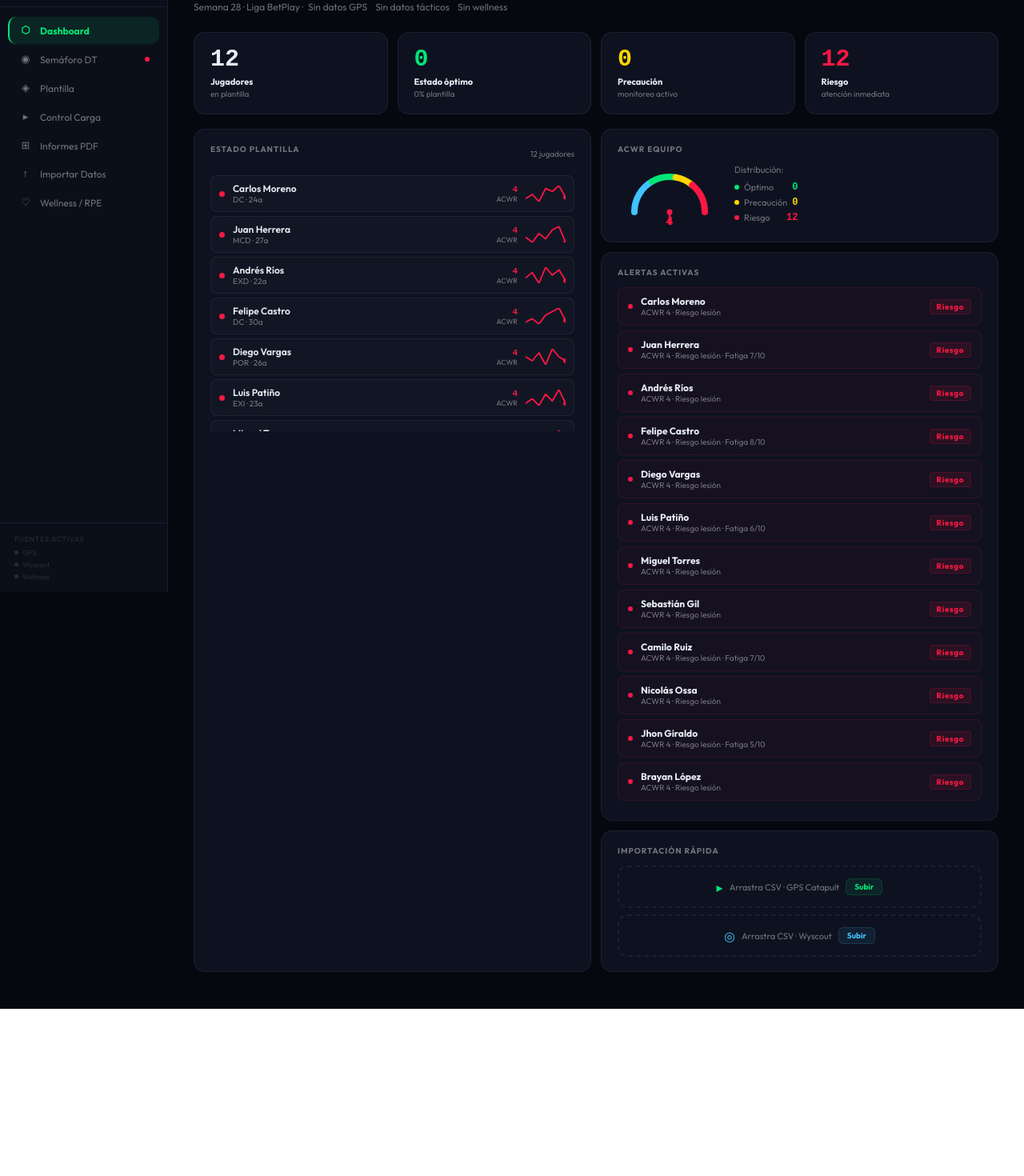
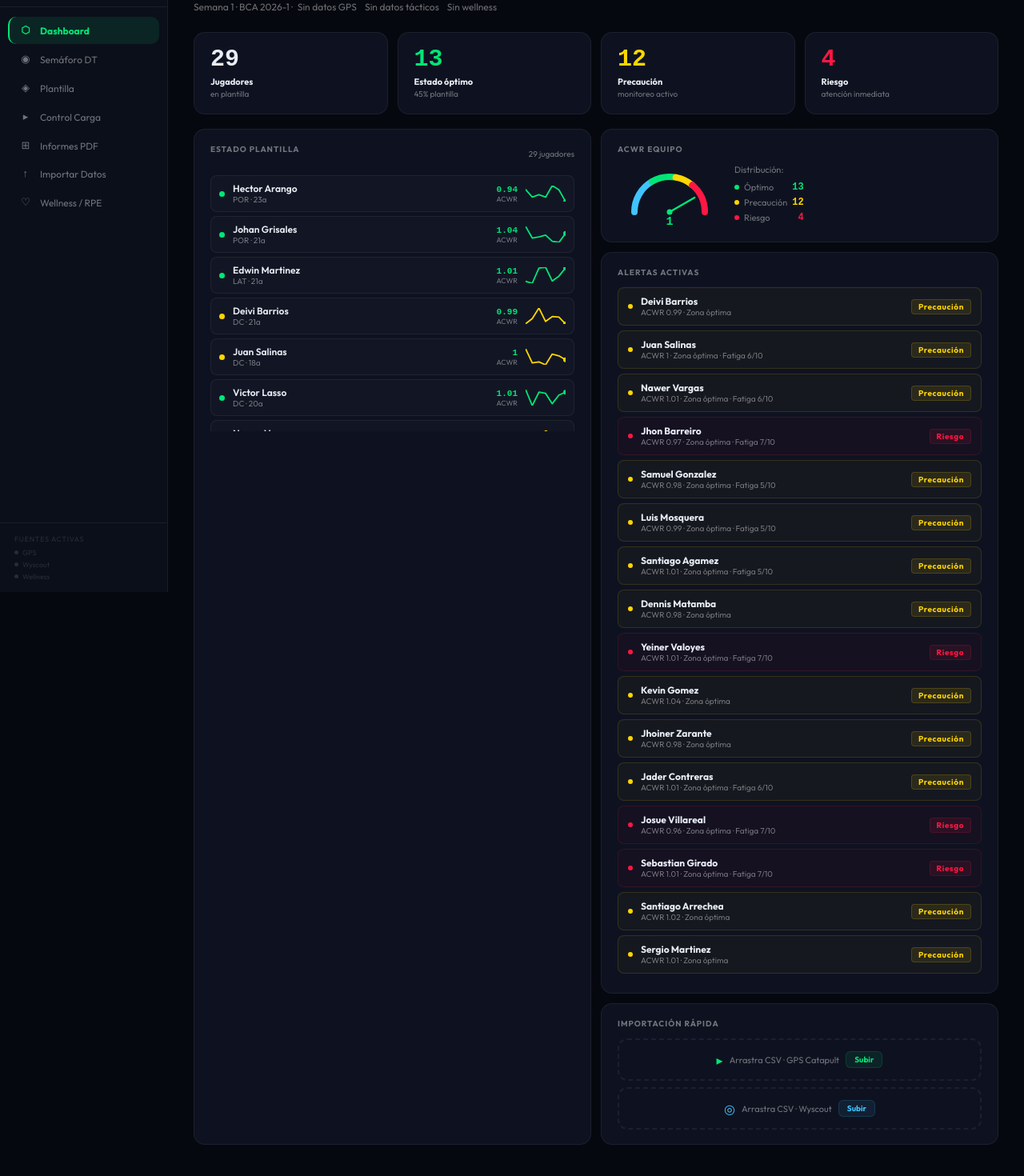
Before and after one commit to PFsimonduque/Perfload, a React (Create React App) app: page / in a window 1280 px wide. Shown: the part 60-1530 px from the top of the page at 80% size. Before the commit the page ends 1321 px from the top, so only its background shows below. Built offline with nearby package versions, Linux system fonts and the light colour scheme.

Commit message:
plantel real orsomarso 2026

```diff
--- a/src/App.js
+++ b/src/App.js
@@ -77,33 +77,67 @@ const acwrLabel = (v) => v < 0.8 ? "Carga baja" : v <= 1.3 ? "Zona óptima" : v
 //  DEMO SEED DATA (used until real CSVs are uploaded)
 // ═══════════════════════════════════════════════════════
 const SEED_PLAYERS = [
-  { id:1,  nombre:"Carlos Moreno",  pos:"DC",  edad:24, loads:[310,340,290,380,360,400,320], cat:null, wys:null },
-  { id:2,  nombre:"Juan Herrera",   pos:"MCD", edad:27, loads:[420,390,440,410,460,480,390], cat:null, wys:null },
-  { id:3,  nombre:"Andrés Ríos",    pos:"EXD", edad:22, loads:[280,300,260,320,290,310,270], cat:null, wys:null },
-  { id:4,  nombre:"Felipe Castro",  pos:"DC",  edad:30, loads:[500,520,490,540,560,580,510], cat:null, wys:null },
-  { id:5,  nombre:"Diego Vargas",   pos:"POR", edad:26, loads:[200,190,210,180,220,200,190], cat:null, wys:null },
-  { id:6,  nombre:"Luis Patiño",    pos:"EXI", edad:23, loads:[350,370,340,390,360,410,350], cat:null, wys:null },
-  { id:7,  nombre:"Miguel Torres",  pos:"MCO", edad:28, loads:[390,410,380,430,400,450,390], cat:null, wys:null },
-  { id:8,  nombre:"Sebastián Gil",  pos:"LTD", edad:25, loads:[320,340,310,360,330,370,320], cat:null, wys:null },
-  { id:9,  nombre:"Camilo Ruiz",    pos:"DEL", edad:21, loads:[480,510,470,540,520,570,490], cat:null, wys:null },
-  { id:10, nombre:"Nicolás Ossa",   pos:"LTI", edad:29, loads:[300,310,290,330,300,340,300], cat:null, wys:null },
-  { id:11, nombre:"Jhon Giraldo",   pos:"MCI", edad:24, loads:[360,380,350,400,370,420,360], cat:null, wys:null },
-  { id:12, nombre:"Brayan López",   pos:"DEL", edad:26, loads:[430,450,420,470,440,490,430], cat:null, wys:null },
+  { id:1, nombre:"Hector Arango", pos:"POR", edad:23, peso:90.05, talla:194, loads:[210, 255, 249, 196, 227, 257, 240, 260, 254, 188, 257, 181, 240, 213, 250, 209, 204, 240, 249, 250, 240, 230, 199, 209, 199, 246, 229, 181], cat:null, wys:null },
+  { id:2, nombre:"Johan Grisales", pos:"POR", edad:21, peso:78.6, talla:187, loads:[253, 184, 234, 241, 253, 181, 206, 239, 242, 215, 200, 184, 246, 242, 221, 189, 211, 226, 185, 233, 197, 257, 225, 228, 233, 216, 213, 238], cat:null, wys:null },
+  { id:3, nombre:"Edwin Martinez", pos:"LAT", edad:21, peso:86.3, talla:178, loads:[386, 373, 358, 366, 357, 342, 389, 355, 334, 323, 351, 369, 373, 352, 384, 360, 371, 337, 390, 327, 337, 345, 339, 388, 391, 346, 362, 389], cat:null, wys:null },
+  { id:4, nombre:"Deivi Barrios", pos:"DC", edad:21, peso:81.6, talla:183, loads:[349, 374, 323, 327, 321, 324, 321, 311, 319, 336, 301, 356, 359, 314, 303, 366, 321, 362, 356, 338, 363, 310, 332, 378, 320, 341, 339, 309], cat:null, wys:null },
+  { id:5, nombre:"Juan Salinas", pos:"DC", edad:18, peso:93.4, talla:195, loads:[301, 360, 314, 350, 318, 305, 317, 314, 368, 329, 317, 318, 304, 307, 317, 329, 368, 357, 367, 352, 326, 375, 311, 315, 302, 351, 343, 325], cat:null, wys:null },
+  { id:6, nombre:"Victor Lasso", pos:"DC", edad:20, peso:74.2, talla:188, loads:[353, 354, 313, 308, 346, 359, 347, 305, 377, 321, 375, 344, 341, 334, 342, 379, 339, 360, 374, 351, 328, 378, 310, 367, 362, 318, 355, 367], cat:null, wys:null },
+  { id:7, nombre:"Nawer Vargas", pos:"DC", edad:21, peso:88.2, talla:196, loads:[334, 353, 362, 332, 310, 338, 343, 302, 309, 361, 301, 314, 336, 315, 339, 304, 379, 308, 317, 334, 319, 327, 354, 309, 378, 352, 318, 307], cat:null, wys:null },
+  { id:8, nombre:"Felipe Palomino", pos:"LAT", edad:21, peso:80.5, talla:185, loads:[354, 326, 385, 381, 367, 372, 324, 337, 340, 372, 343, 364, 376, 400, 320, 324, 389, 369, 376, 321, 350, 328, 340, 341, 381, 349, 400, 355], cat:null, wys:null },
+  { id:9, nombre:"Jhon Barreiro", pos:"LAT", edad:20, peso:77.4, talla:186, loads:[348, 330, 378, 322, 337, 358, 322, 399, 321, 382, 368, 382, 388, 358, 340, 394, 363, 342, 387, 334, 332, 367, 325, 360, 359, 331, 325, 344], cat:null, wys:null },
+  { id:10, nombre:"Samuel Gonzalez", pos:"LAT", edad:21, peso:71.5, talla:179, loads:[329, 359, 375, 351, 377, 357, 352, 391, 332, 383, 343, 379, 386, 336, 328, 366, 341, 372, 378, 384, 323, 387, 334, 369, 337, 367, 323, 321], cat:null, wys:null },
+  { id:11, nombre:"Jerson Balanta", pos:"LAT", edad:17, peso:73.5, talla:182, loads:[355, 335, 384, 381, 392, 343, 379, 358, 395, 329, 382, 371, 386, 384, 345, 377, 334, 322, 352, 372, 323, 373, 365, 391, 374, 383, 390, 375], cat:null, wys:null },
+  { id:12, nombre:"Luis Mosquera", pos:"LAT", edad:19, peso:71.6, talla:175, loads:[354, 370, 389, 373, 367, 366, 388, 371, 367, 323, 390, 369, 348, 399, 326, 369, 350, 341, 387, 392, 321, 338, 377, 399, 336, 340, 349, 367], cat:null, wys:null },
+  { id:13, nombre:"Santiago Agamez", pos:"MCD", edad:20, peso:73.2, talla:177, loads:[358, 364, 409, 353, 375, 382, 409, 381, 355, 386, 341, 375, 389, 351, 403, 405, 418, 348, 365, 372, 363, 411, 350, 379, 343, 375, 393, 416], cat:null, wys:null },
+  { id:14, nombre:"Dennis Matamba", pos:"MCD", edad:20, peso:79.7, talla:184, loads:[409, 363, 355, 375, 378, 395, 342, 403, 387, 379, 394, 416, 375, 408, 342, 395, 341, 395, 385, 398, 384, 367, 345, 392, 399, 360, 373, 356], cat:null, wys:null },
+  { id:15, nombre:"Yeiner Valoyes", pos:"MCI", edad:20, peso:68, talla:170, loads:[424, 374, 419, 395, 409, 356, 414, 377, 427, 378, 386, 412, 377, 392, 406, 359, 382, 374, 370, 361, 406, 418, 396, 374, 410, 391, 380, 401], cat:null, wys:null },
+  { id:16, nombre:"Kevin Gomez", pos:"MCI", edad:30, peso:72.8, talla:170, loads:[366, 360, 399, 385, 398, 375, 360, 388, 377, 373, 375, 390, 374, 364, 374, 360, 421, 404, 363, 418, 391, 399, 377, 430, 428, 357, 422, 407], cat:null, wys:null },
+  { id:17, nombre:"Jhoiner Zarante", pos:"MCI", edad:18, peso:76.8, talla:178, loads:[386, 375, 364, 418, 364, 392, 420, 387, 386, 393, 411, 357, 420, 420, 368, 369, 355, 386, 372, 412, 425, 381, 371, 373, 368, 417, 377, 368], cat:null, wys:null },
+  { id:18, nombre:"Jader Contreras", pos:"MCO", edad:18, peso:70.9, talla:178, loads:[395, 357, 406, 368, 339, 376, 358, 388, 405, 350, 343, 368, 387, 360, 401, 380, 378, 410, 348, 372, 365, 390, 339, 379, 345, 396, 387, 409], cat:null, wys:null },
+  { id:19, nombre:"Josue Villareal", pos:"MCO", edad:19, peso:75.2, talla:183, loads:[405, 396, 364, 335, 381, 410, 358, 372, 359, 344, 400, 349, 347, 365, 402, 359, 347, 391, 406, 388, 347, 343, 363, 339, 363, 341, 384, 335], cat:null, wys:null },
+  { id:20, nombre:"Maicol Preciado", pos:"EXT", edad:20, peso:69, talla:174, loads:[433, 414, 427, 367, 415, 423, 385, 414, 377, 381, 423, 365, 380, 367, 437, 366, 385, 384, 437, 395, 439, 405, 411, 422, 363, 369, 393, 429], cat:null, wys:null },
+  { id:21, nombre:"Andres Ruiz", pos:"MCI", edad:21, peso:68, talla:170, loads:[373, 355, 352, 378, 368, 381, 360, 402, 413, 367, 423, 366, 361, 425, 387, 405, 362, 385, 427, 413, 399, 423, 364, 430, 386, 387, 396, 409], cat:null, wys:null },
+  { id:22, nombre:"Eder Torres", pos:"MCI", edad:16, peso:68.3, talla:172, loads:[391, 401, 374, 379, 388, 411, 368, 370, 403, 361, 387, 392, 386, 406, 400, 356, 367, 367, 412, 397, 361, 388, 411, 394, 366, 351, 357, 363], cat:null, wys:null },
+  { id:23, nombre:"Sebastian Girado", pos:"EXT", edad:21, peso:68, talla:168, loads:[438, 422, 388, 380, 362, 363, 404, 404, 389, 400, 377, 371, 382, 388, 373, 362, 374, 410, 412, 408, 398, 431, 373, 415, 420, 381, 363, 374], cat:null, wys:null },
+  { id:24, nombre:"Johan Parra", pos:"EXT", edad:21, peso:63, talla:167, loads:[372, 398, 392, 419, 422, 437, 409, 375, 370, 413, 410, 360, 435, 384, 379, 399, 400, 374, 417, 437, 369, 430, 374, 371, 406, 367, 396, 364], cat:null, wys:null },
+  { id:25, nombre:"Jose Hernandez", pos:"EXT", edad:17, peso:71.3, talla:173, loads:[431, 409, 412, 375, 435, 419, 382, 408, 399, 401, 383, 382, 382, 377, 389, 378, 431, 439, 391, 384, 373, 383, 367, 431, 437, 400, 370, 434], cat:null, wys:null },
+  { id:26, nombre:"Faver Aragon", pos:"EXT", edad:20, peso:74.9, talla:178, loads:[374, 431, 419, 390, 403, 421, 396, 383, 370, 417, 390, 430, 388, 395, 421, 390, 381, 426, 424, 409, 419, 374, 372, 382, 375, 393, 395, 411], cat:null, wys:null },
+  { id:27, nombre:"Daniel Lourido", pos:"EXT", edad:21, peso:58.7, talla:170, loads:[374, 379, 379, 398, 435, 422, 420, 411, 382, 360, 434, 390, 393, 415, 428, 363, 386, 408, 393, 427, 438, 393, 421, 383, 431, 408, 404, 435], cat:null, wys:null },
+  { id:28, nombre:"Santiago Arrechea", pos:"DEL", edad:19, peso:85.5, talla:181, loads:[387, 378, 351, 399, 379, 394, 382, 394, 375, 369, 387, 363, 356, 390, 363, 361, 374, 398, 365, 373, 383, 376, 403, 390, 420, 370, 369, 372], cat:null, wys:null },
+  { id:29, nombre:"Sergio Martinez", pos:"DEL", edad:17, peso:74.6, talla:179, loads:[384, 390, 375, 379, 341, 401, 405, 384, 372, 370, 413, 383, 408, 388, 343, 406, 413, 390, 403, 404, 369, 403, 358, 416, 406, 380, 388, 380], cat:null, wys:null },
 ];
 
 const SEED_WELLNESS = [
-  { jugador:"Carlos Moreno",  sueno:8, fatiga:2, dolor:1, humor:9, estres:2, rpe:7 },
-  { jugador:"Juan Herrera",   sueno:6, fatiga:7, dolor:5, humor:5, estres:6, rpe:8 },
-  { jugador:"Andrés Ríos",    sueno:9, fatiga:1, dolor:1, humor:9, estres:1, rpe:6 },
-  { jugador:"Felipe Castro",  sueno:5, fatiga:8, dolor:7, humor:4, estres:7, rpe:9 },
-  { jugador:"Diego Vargas",   sueno:7, fatiga:3, dolor:2, humor:8, estres:3, rpe:7 },
-  { jugador:"Luis Patiño",    sueno:6, fatiga:6, dolor:5, humor:6, estres:5, rpe:8 },
-  { jugador:"Miguel Torres",  sueno:8, fatiga:2, dolor:2, humor:8, estres:2, rpe:6 },
-  { jugador:"Sebastián Gil",  sueno:7, fatiga:4, dolor:3, humor:7, estres:4, rpe:7 },
-  { jugador:"Camilo Ruiz",    sueno:6, fatiga:7, dolor:6, humor:5, estres:6, rpe:8 },
-  { jugador:"Nicolás Ossa",   sueno:8, fatiga:3, dolor:2, humor:8, estres:3, rpe:7 },
-  { jugador:"Jhon Giraldo",   sueno:7, fatiga:5, dolor:4, humor:6, estres:5, rpe:8 },
-  { jugador:"Brayan López",   sueno:9, fatiga:2, dolor:1, humor:9, estres:2, rpe:6 },
+  { jugador:"Hector Arango", sueno:5, fatiga:4, dolor:3, humor:6, estres:6, rpe:8 },
+  { jugador:"Johan Grisales", sueno:5, fatiga:4, dolor:1, humor:5, estres:5, rpe:9 },
+  { jugador:"Edwin Martinez", sueno:8, fatiga:4, dolor:3, humor:7, estres:1, rpe:7 },
+  { jugador:"Deivi Barrios", sueno:6, fatiga:2, dolor:4, humor:7, estres:3, rpe:9 },
+  { jugador:"Juan Salinas", sueno:7, fatiga:6, dolor:4, humor:6, estres:4, rpe:5 },
+  { jugador:"Victor Lasso", sueno:9, fatiga:4, dolor:2, humor:5, estres:4, rpe:7 },
+  { jugador:"Nawer Vargas", sueno:5, fatiga:6, dolor:3, humor:5, estres:3, rpe:6 },
+  { jugador:"Felipe Palomino", sueno:9, fatiga:1, dolor:2, humor:8, estres:6, rpe:5 },
+  { jugador:"Jhon Barreiro", sueno:9, fatiga:7, dolor:1, humor:7, estres:2, rpe:6 },
+  { jugador:"Samuel Gonzalez", sueno:7, fatiga:5, dolor:4, humor:9, estres:2, rpe:6 },
+  { jugador:"Jerson Balanta", sueno:6, fatiga:3, dolor:1, humor:6, estres:2, rpe:7 },
+  { jugador:"Luis Mosquera", sueno:9, fatiga:5, dolor:4, humor:9, estres:6, rpe:5 },
+  { jugador:"Santiago Agamez", sueno:6, fatiga:5, dolor:1, humor:6, estres:1, rpe:5 },
+  { jugador:"Dennis Matamba", sueno:5, fatiga:4, dolor:5, humor:8, estres:4, rpe:8 },
+  { jugador:"Yeiner Valoyes", sueno:7, fatiga:7, dolor:5, humor:8, estres:4, rpe:7 },
+  { jugador:"Kevin Gomez", sueno:8, fatiga:1, dolor:5, humor:5, estres:1, rpe:5 },
+  { jugador:"Jhoiner Zarante", sueno:6, fatiga:3, dolor:4, humor:5, estres:6, rpe:9 },
+  { jugador:"Jader Contreras", sueno:5, fatiga:6, dolor:3, humor:7, estres:4, rpe:8 },
+  { jugador:"Josue Villareal", sueno:8, fatiga:7, dolor:5, humor:6, estres:2, rpe:6 },
+  { jugador:"Maicol Preciado", sueno:9, fatiga:1, dolor:2, humor:6, estres:1, rpe:6 },
+  { jugador:"Andres Ruiz", sueno:6, fatiga:4, dolor:2, humor:7, estres:1, rpe:6 },
+  { jugador:"Eder Torres", sueno:9, fatiga:3, dolor:2, humor:7, estres:5, rpe:5 },
+  { jugador:"Sebastian Girado", sueno:8, fatiga:7, dolor:5, humor:6, estres:4, rpe:8 },
+  { jugador:"Johan Parra", sueno:6, fatiga:4, dolor:1, humor:6, estres:4, rpe:8 },
+  { jugador:"Jose Hernandez", sueno:5, fatiga:1, dolor:1, humor:7, estres:3, rpe:6 },
+  { jugador:"Faver Aragon", sueno:9, fatiga:3, dolor:2, humor:9, estres:6, rpe:9 },
+  { jugador:"Daniel Lourido", sueno:6, fatiga:4, dolor:3, humor:7, estres:5, rpe:8 },
+  { jugador:"Santiago Arrechea", sueno:7, fatiga:1, dolor:5, humor:6, estres:5, rpe:8 },
+  { jugador:"Sergio Martinez", sueno:9, fatiga:2, dolor:5, humor:6, estres:2, rpe:9 },
 ];
 
 // ═══════════════════════════════════════════════════════
@@ -363,7 +397,7 @@ export default function PerfLoad() {
         <div>
           <div style={{fontSize:24,fontWeight:800,letterSpacing:"-0.025em",color:"#f0f5ff"}}>Centro de Control</div>
           <div style={{fontSize:12,color:C.muted,marginTop:3}}>
-            Semana 28 · Liga BetPlay ·
+            Semana 1 · BCA 2026-1 ·
             <span style={{color: catRaw?C.green:C.muted, marginLeft:6}}>
               {catRaw ? `✓ GPS cargado (${catRaw.length} reg.)` : "Sin datos GPS"}
             </span>
@@ -1366,7 +1400,7 @@ export default function PerfLoad() {
       <aside style={S.sidebar}>
         <div style={S.logo}>
           <div style={{fontSize:13,fontWeight:800,letterSpacing:"0.1em",color:C.green,fontFamily:"monospace"}}>⬡ PERFLOAD</div>
-          <div style={{fontSize:9,color:C.muted,letterSpacing:"0.08em",marginTop:3,textTransform:"uppercase"}}>Colombia · Fútbol Pro</div>
+          <div style={{fontSize:9,color:C.muted,letterSpacing:"0.08em",marginTop:3,textTransform:"uppercase"}}>Orsomarso SC · BCA 2026-1</div>
         </div>
         <nav style={S.nav}>
           {navItems.map(item=>(
```
